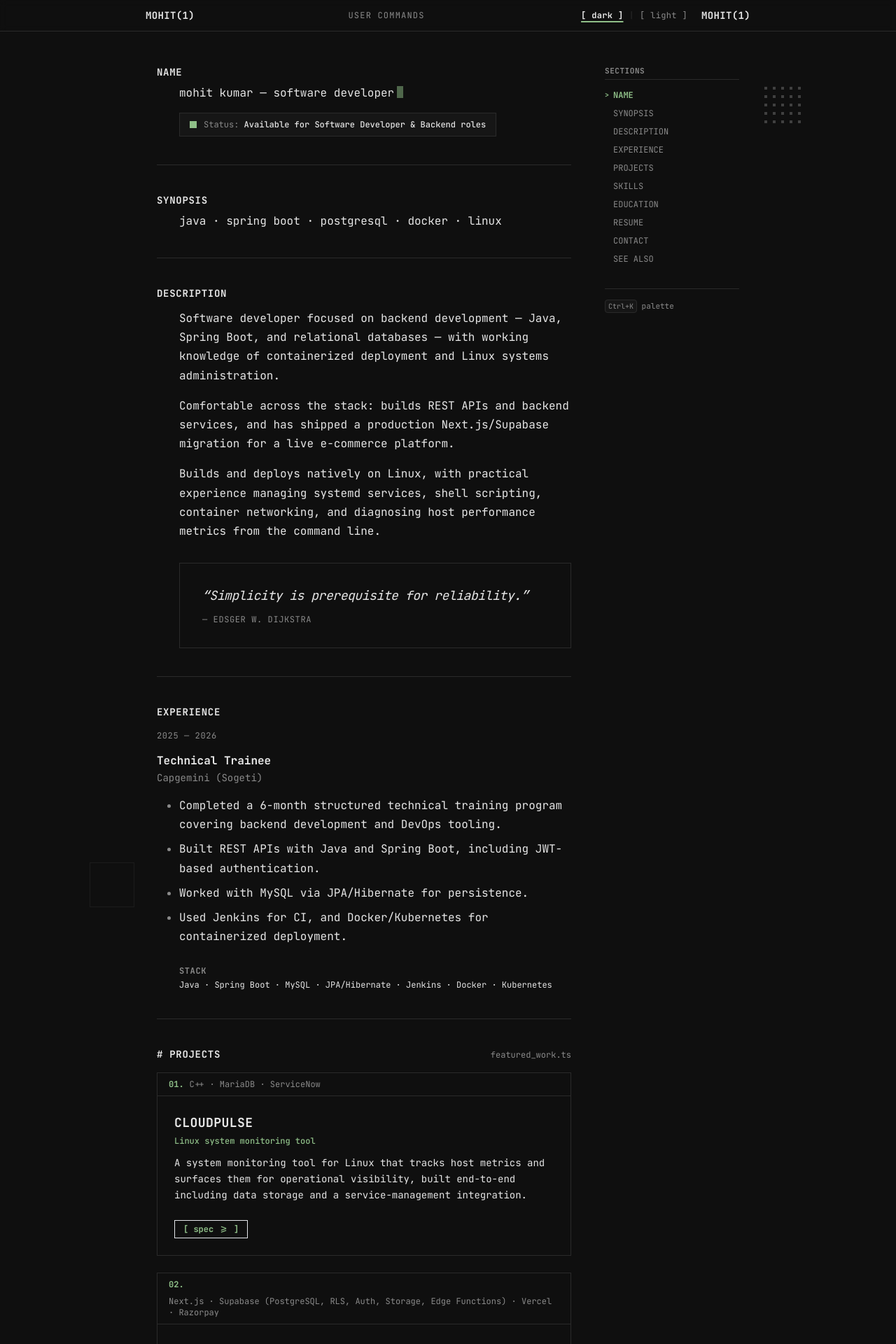
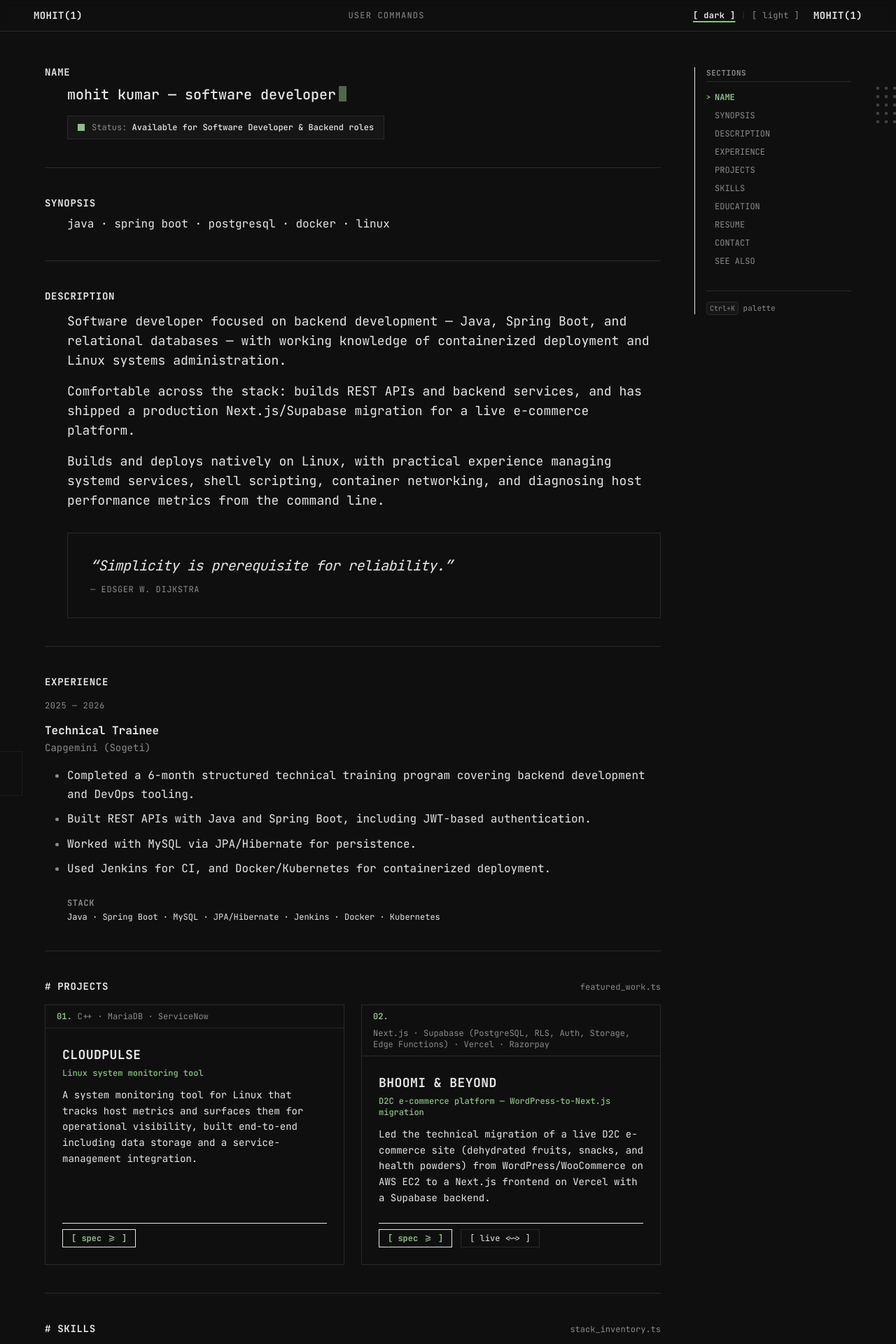
Before and after one commit to mohit-kumar07/portfolio, a Next.js app: page / in a window 1280 px wide. Shown: the top 1920 px of the page at 70% size. Built offline with nearby package versions, Linux system fonts and the light colour scheme.

Commit message:
Expand layout to widescreen 1680px, 2-column project cards, and improved width distribution

```diff
--- a/components/DescriptionSection.tsx
+++ b/components/DescriptionSection.tsx
@@ -6,7 +6,7 @@ export default function DescriptionSection() {
       <h2 className="text-sm font-bold tracking-[0.05em] uppercase text-text-primary mb-3">
         DESCRIPTION
       </h2>
-      <div className="pl-6 md:pl-8 space-y-4 max-w-[75ch] text-text-primary text-base leading-[1.7]">
+      <div className="pl-6 md:pl-8 space-y-4 max-w-5xl text-text-primary text-base md:text-lg leading-[1.7]">
         {profile.description.map((paragraph, idx) => (
           <p key={idx} className="text-left">
             {paragraph}
--- a/components/ExperienceSection.tsx
+++ b/components/ExperienceSection.tsx
@@ -23,7 +23,7 @@ export default function ExperienceSection() {
               </div>
             </div>
 
-            <ul className="pl-6 md:pl-8 space-y-2 max-w-[75ch] text-text-primary text-base list-disc marker:text-text-secondary">
+            <ul className="pl-6 md:pl-8 space-y-2 max-w-5xl text-text-primary text-base list-disc marker:text-text-secondary">
               {entry.bullets.map((bullet, bIdx) => (
                 <li key={bIdx} className="leading-[1.7]">
                   {bullet}
--- a/components/NameSection.tsx
+++ b/components/NameSection.tsx
@@ -6,8 +6,8 @@ export default function NameSection() {
       <h2 className="text-sm font-bold tracking-[0.05em] uppercase text-text-primary mb-2">
         NAME
       </h2>
-      <div className="pl-6 md:pl-8 text-base">
-        <h1 className="text-text-primary lowercase inline font-normal">
+      <div className="pl-6 md:pl-8 text-base md:text-xl">
+        <h1 className="text-text-primary lowercase inline font-medium">
           {profile.name} — {profile.title}
         </h1>
         <span className="terminal-cursor" aria-hidden="true" />
--- a/components/ProjectsSection.tsx
+++ b/components/ProjectsSection.tsx
@@ -13,7 +13,7 @@ export default function ProjectsSection() {
         </span>
       </div>
 
-      <div className="grid grid-cols-1 gap-6">
+      <div className="grid grid-cols-1 lg:grid-cols-2 gap-6">
         {projects.map((project, idx) => {
           const indexNumber = String(idx + 1).padStart(2, "0");
           const hasValidSource =
@@ -25,8 +25,9 @@ export default function ProjectsSection() {
           return (
             <article
               key={project.slug}
-              className="border border-border bg-bg-raised/20 font-mono transition-colors hover:border-text-secondary/60"
+              className="border border-border bg-bg-raised/20 font-mono transition-colors hover:border-text-secondary/60 flex flex-col justify-between"
             >
+              <div>
                 {/* Card Top Tech Bar (Elias signature) */}
                 <div className="border-b border-border px-4 py-2 text-xs text-text-secondary bg-bg-raised/40 flex flex-wrap items-center gap-2">
                   <span className="text-accent font-semibold">{indexNumber}.</span>
@@ -49,12 +50,15 @@ export default function ProjectsSection() {
                     </p>
                   </div>
 
-                <p className="text-sm text-text-primary/90 leading-relaxed max-w-[70ch]">
+                  <p className="text-sm text-text-primary/90 leading-relaxed">
                     {project.description}
                   </p>
+                </div>
+              </div>
 
+              <div className="px-5 pb-5 md:px-6 md:pb-6">
                 {/* Card Action Buttons (Elias CLI syntax) */}
-                <div className="pt-3 flex flex-wrap items-center gap-3 text-xs">
+                <div className="pt-2 flex flex-wrap items-center gap-3 text-xs border-t border-border/40">
                   <Link
                     href={`/projects/${project.slug}`}
                     className="px-3 py-1 border border-accent/60 text-accent hover:bg-accent hover:text-bg font-semibold transition-colors"
--- a/components/QuoteSection.tsx
+++ b/components/QuoteSection.tsx
@@ -1,7 +1,7 @@
 export default function QuoteSection() {
   return (
     <div className="relative my-8 border border-border bg-bg-raised/40 p-6 md:p-8 font-mono select-none">
-      <blockquote className="text-base md:text-lg text-text-primary italic tracking-tight leading-relaxed max-w-[65ch]">
+      <blockquote className="text-base md:text-xl text-text-primary italic tracking-tight leading-relaxed max-w-4xl">
         &ldquo;Simplicity is prerequisite for reliability.&rdquo;
       </blockquote>
       <div className="mt-3 text-xs uppercase tracking-wider text-text-secondary">
--- a/components/TableOfContents.tsx
+++ b/components/TableOfContents.tsx
@@ -49,7 +49,7 @@ export default function TableOfContents({ sections = defaultSections }: { sectio
   return (
     <aside
       aria-label="Table of contents"
-      className="hidden lg:block w-48 shrink-0 sticky top-20 self-start text-xs font-mono select-none"
+      className="hidden lg:block w-56 shrink-0 sticky top-24 self-start text-xs font-mono select-none pl-4 border-l border-border/40"
     >
       <div className="text-text-secondary uppercase tracking-wider mb-3 pb-1 border-b border-border text-[11px] font-bold">
         SECTIONS
--- a/tailwind.config.ts
+++ b/tailwind.config.ts
@@ -28,7 +28,7 @@ const config: Config = {
         mono: ["var(--font-jetbrains-mono)", "JetBrains Mono", "monospace"],
       },
       maxWidth: {
-        page: "960px",
+        page: "1680px",
       },
     },
   },
```
Lines whose indentation alone changed are shown as unchanged.
